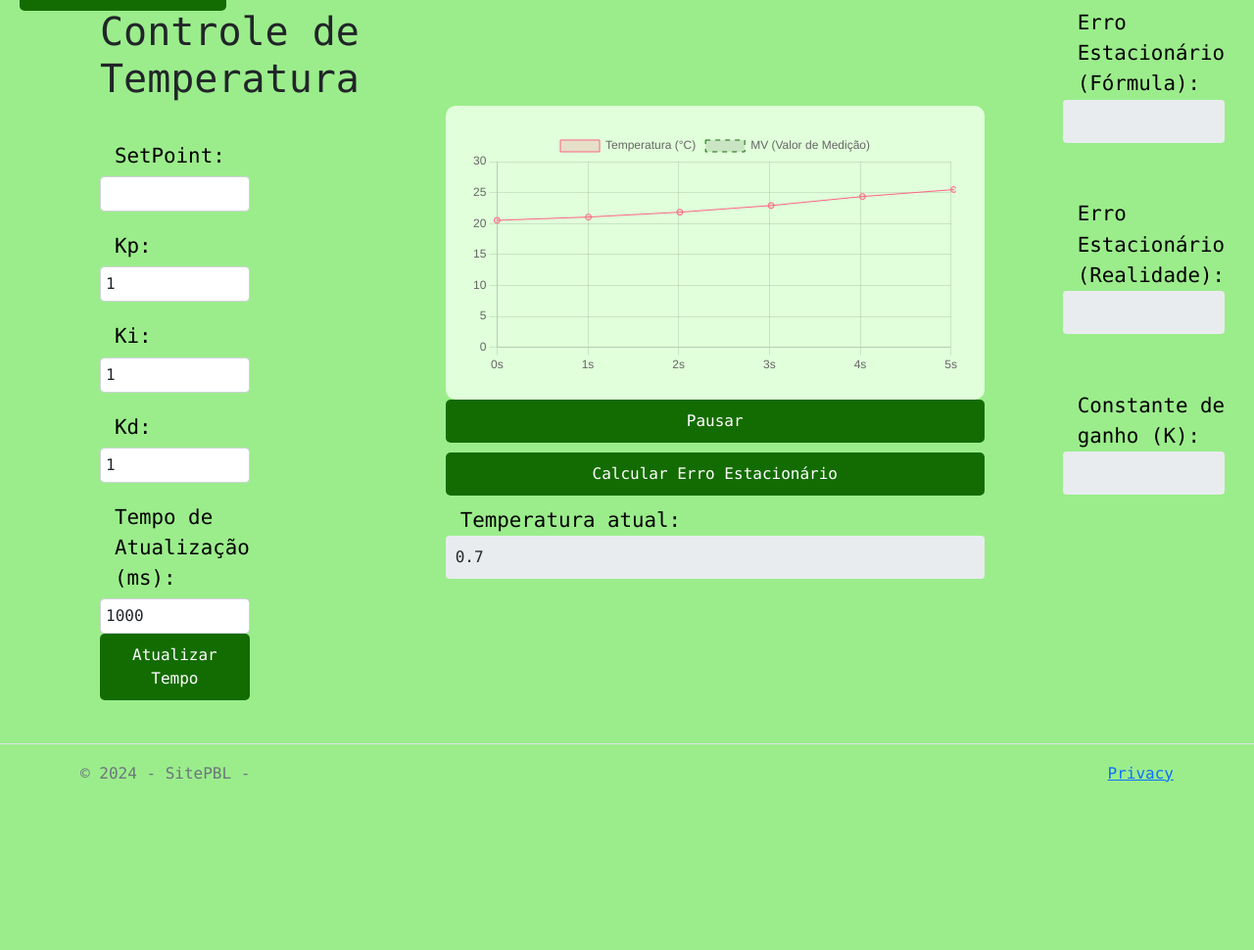
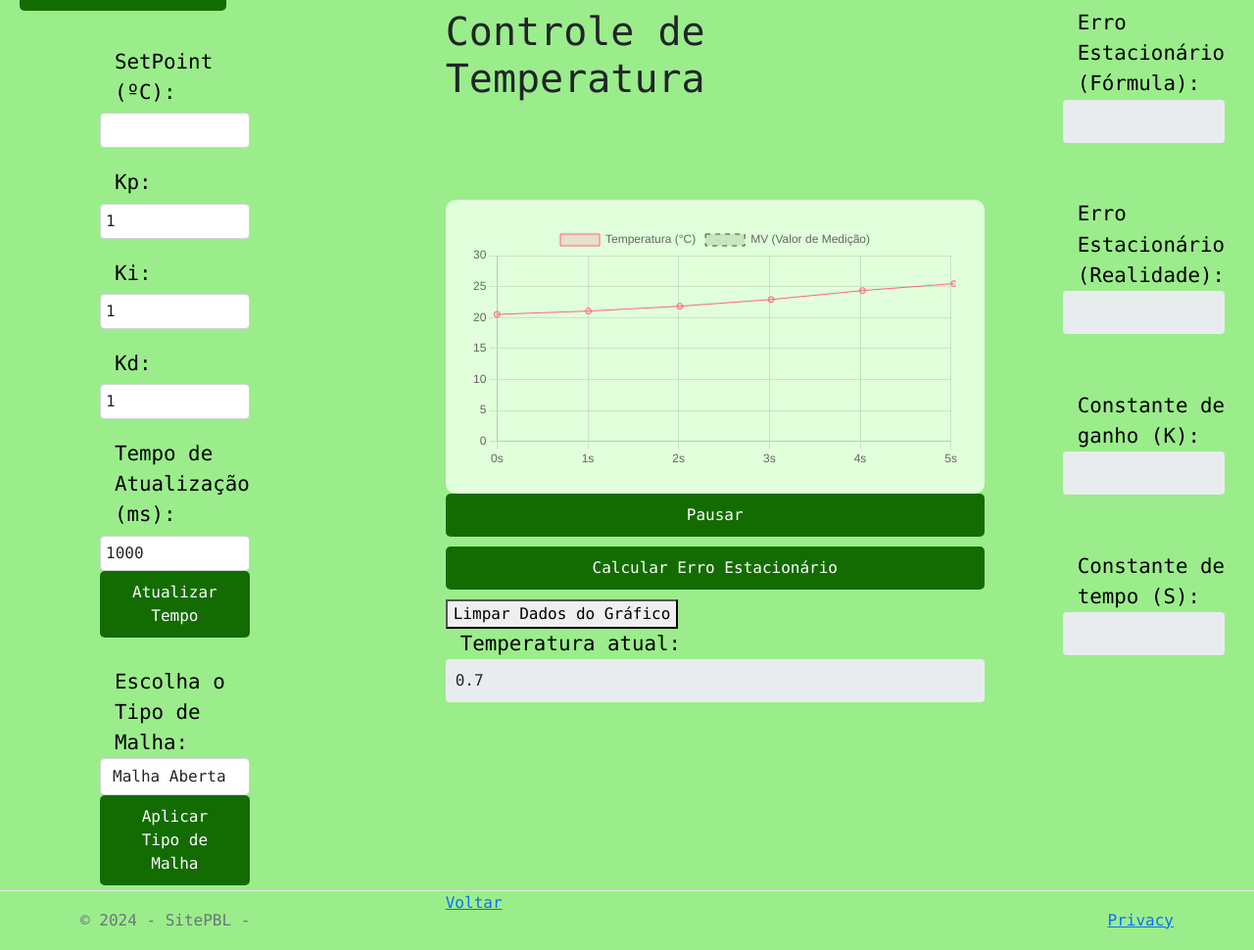
Before and after one commit to Lucas-O-S/PBL-EC5, an ASP.NET Core app: page /Sensor/Dashboard in a window 1280 px wide. Shown: the part 72-1042 px from the top of the page at 98% size. Before the commit the page ends 871 px from the top, so only its background shows below. Run offline with ASP.NET Core 8, Linux system fonts and the light colour scheme; the visitor is signed in with stand-in values (Sample User, id 1); style sheets or scripts are compiled from the project's sources; some libraries are stand-ins or nearby versions.

Commit message:
Constante de tempo, limpa dados, voltar para home.

```diff
--- a/Programa/SitePBL/SitePBL/Views/Sensor/Dashboard.cshtml
+++ b/Programa/SitePBL/SitePBL/Views/Sensor/Dashboard.cshtml
@@ -14,15 +14,13 @@
 
     <main id="dashboard" class="content-container">
         <div class="container-row">
+
             <!-- Seção de Controles -->
             <section class="controls-section">
-                <div>
-                    <h1>Controle de Temperatura</h1>
-                </div>
 
                 <div class="controls">
                     <div class="form-group">
-                        <label for="mvInput">SetPoint:</label>
+                        <label for="mvInput">SetPoint (ºC):</label>
                         <input type="number" id="mvInput" class="form-control" step="0.1" />
                         <span id="mvError" class="text-danger"></span>
                     </div>
@@ -41,17 +39,33 @@
                         <input type="number" id="kdInput" class="form-control" step="0.1" value="1" />
                         <span id="kdError" class="text-danger"></span>
                     </div>
+
                     <div class="form-group">
                         <label for="ReadTime">Tempo de Atualização (ms):</label>
                         <input type="number" id="ReadTime" class="form-control" value="1000" step="100" />
                         <button id="updateIntervalButton" class="button">Atualizar Tempo</button>
                     </div>
+
+                    <div class="form-group">
+                        <label for="malhaSelect">Escolha o Tipo de Malha:</label>
+                        <select id="malhaSelect" class="form-control">
+                            <option value="aberta">Malha Aberta</option>
+                            <option value="fechada">Malha Fechada</option>
+                        </select>
+                        <button id="aplicarMalhaBtn" class="button">Aplicar Tipo de Malha</button>
+                    </div>
+
                 </div>
 
             </section>
 
             <!-- Seção do Gráfico -->
             <section class="chart-section">
+
+                <div>
+                    <h1>Controle de Temperatura</h1>
+                </div>
+
                 <div class="chart-container">
                     <canvas id="chart"></canvas>
                 </div>
@@ -59,10 +73,15 @@
                 <div class="button-container">
                     <button id="toggleButton" class="button">Pausar</button>
                     <button id="calculateErrorButton" class="button">Calcular Erro Estacionário</button>
+                    <button id="limparDadosBtn">Limpar Dados do Gráfico</button>
 
                     <div>
                         <label for="Temp">Temperatura atual: </label>
                         <input type="text" id="Temp" class="form-control" readonly value="0.1" />
+                    </div>
+
+                    <div>
+                        <a href="/Home/Index">Voltar</a>
                     </div>
 
                 </div>
@@ -70,14 +89,19 @@
             </section>
 
             <div>
+
                 <label for="errorExpect">Erro Estacionário (Fórmula):</label>
                 <input type="text" id="errorExpect" class="form-control" readonly />
 
                 <label for="errorResult">Erro Estacionário (Realidade):</label>
                 <input type="text" id="errorResult" class="form-control" readonly />
 
-                <label for="ConstantTime">Constante de ganho (K):</label>
+                <label for="ConstantWin">Constante de ganho (K):</label>
+                <input type="text" id="ConstantWin" class="form-control" readonly />
+
+                <label for="ConstantTime">Constante de tempo (S):</label>
                 <input type="text" id="ConstantTime" class="form-control" readonly />
+
             </div>
         </div>
     </main>
@@ -280,6 +304,7 @@
                     console.error('Erro ao calcular o erro estacionário.');
                 }
 
+                document.getElementById('ConstantTime').value = timeConstant.toFixed(2);
                 document.getElementById('errorResult').value = erroEstacionarioResult.toFixed(2); //Erro estacionário (Realidade)
             }
         });
@@ -298,7 +323,7 @@
                 const ganhoK = (finalTemperature - initialTemperature) / deltaMV;
 
                 // Exibe o ganho
-                document.getElementById('ConstantTime').value = ganhoK.toFixed(2);
+                document.getElementById('ConstantWin').value = ganhoK.toFixed(2);
                 return ganhoK;
             } else {
                 console.error('Não foi possível calcular o ganho. Verifique os valores fornecidos.');
@@ -306,6 +331,30 @@
             }
         }
 
+        // Função para limpar os dados do gráfico com confirmação
+        function limparDados() {
+            const confirmacao = confirm('Tem certeza de que deseja limpar todos os dados do gráfico? ' +
+                                        'Pode haver perca de dados não salvos');
+
+            if (confirmacao) {
+                // Limpa os dados dos datasets e rótulos do gráfico
+                labels.length = 0; // Limpa os rótulos globalmente
+                temperatureData.length = 0; // Limpa os dados de temperatura globalmente
+                MV.length = 0; // Limpa os dados de MV globalmente
+
+                // Atualiza o gráfico com os arrays limpos
+                dynamicChart.data.labels = labels;
+                dynamicChart.data.datasets[0].data = temperatureData;
+                dynamicChart.data.datasets[1].data = MV;
+
+                // Atualiza o gráfico
+                dynamicChart.update();
+            }
+        }
+
+        // Evento de clique no botão de limpar
+        document.getElementById('limparDadosBtn').addEventListener('click', limparDados);
+
     </script>
 
 </body>
```
Also changed, not shown: Programa/SitePBL/SitePBL/SitePBL.csproj.
